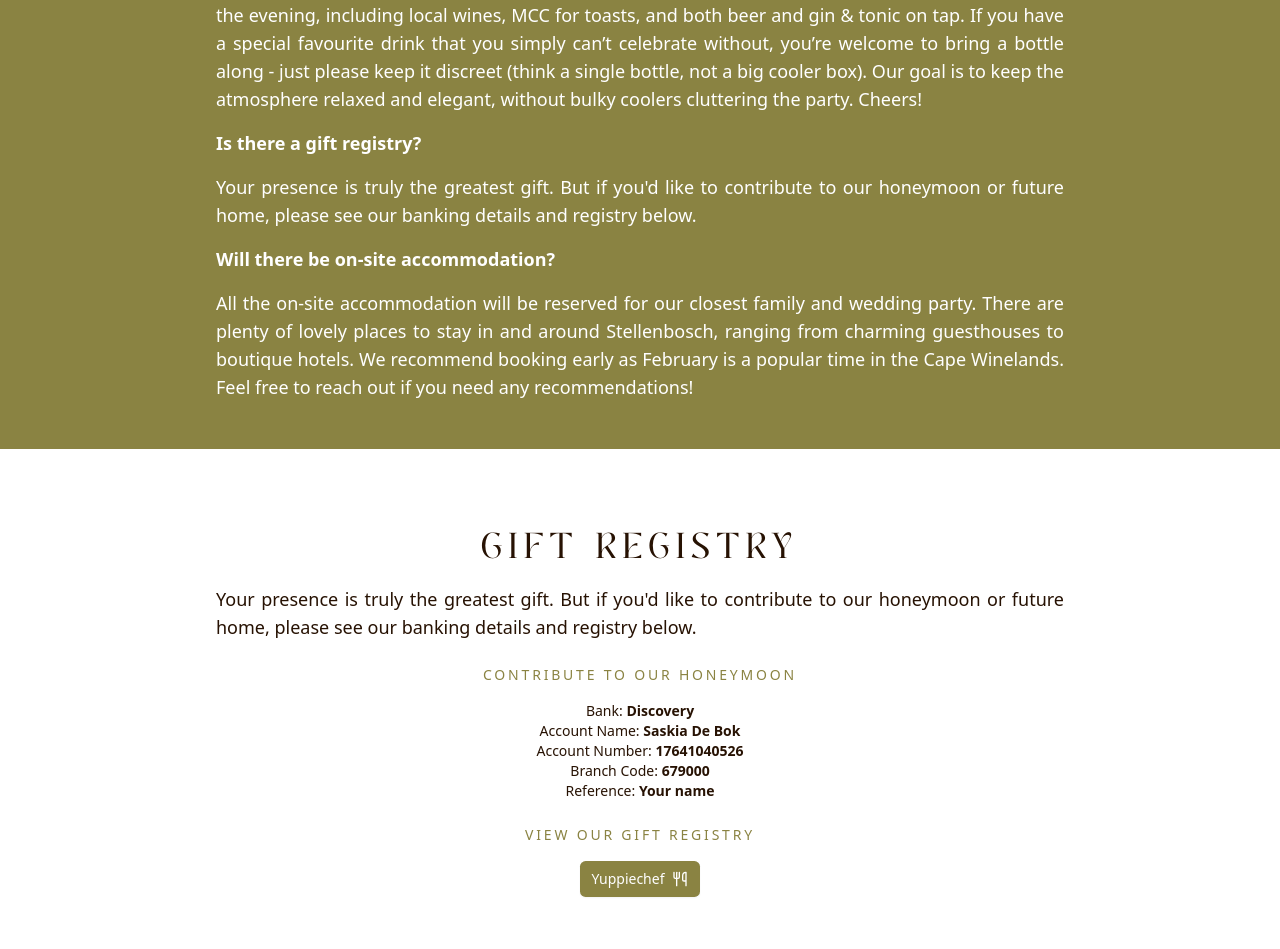
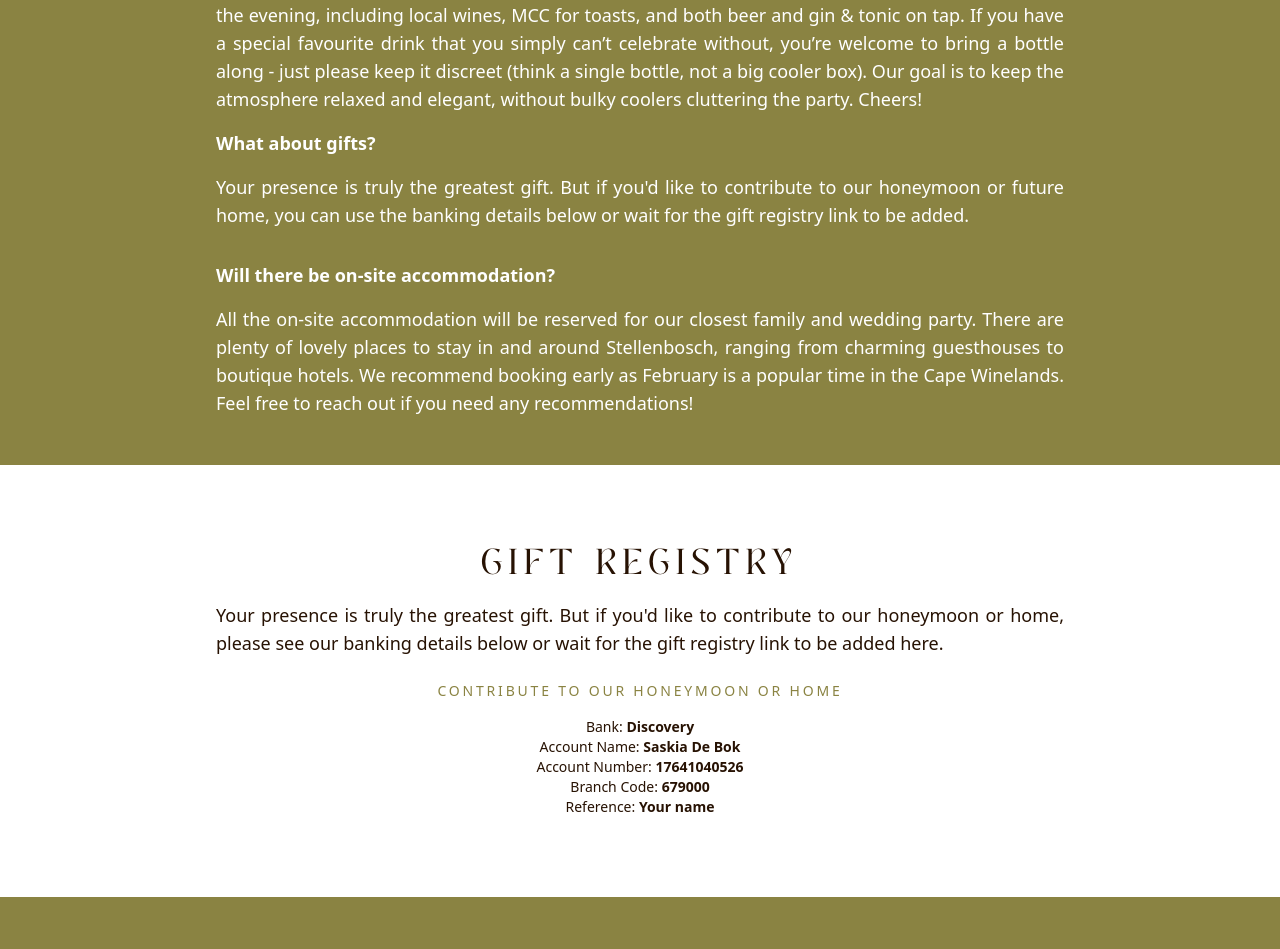
Before and after one commit to dev-pieter/pietsas, a React (Vite) app: page / in a window 1280 px wide. Shown: the part 5343-6292 px from the top of the page. Built offline with nearby package versions, Linux system fonts and the light colour scheme; no server answers.

Commit message:
wip: remove registry link for now

```diff
--- a/src/pages/HomePage.tsx
+++ b/src/pages/HomePage.tsx
@@ -1,5 +1,5 @@
 import { Button } from "@/components/ui/button";
-import { ExternalLink, ForkKnife } from "lucide-react";
+import { ExternalLink } from "lucide-react";
 
 const images = [
   "/images/saspiet-web-14-min.jpg",
@@ -411,12 +411,12 @@ const Homepage = () => {
           </div>
           <div className="pb-4">
             <p className="text-secondary-foreground font-bold mb-4">
-              Is there a gift registry?
+              What about gifts?
             </p>
-            <p className="text-secondary-foreground">
+            <p className="text-secondary-foreground mb-4">
               Your presence is truly the greatest gift. But if you'd like to
-              contribute to our honeymoon or future home, please see our banking
-              details and registry below.
+              contribute to our honeymoon or future home, you can use the banking
+              details below or wait for the gift registry link to be added.
             </p>
           </div>
           <div className="pb-4">
@@ -437,8 +437,8 @@ const Homepage = () => {
           <div className="text-lg max-w-4xl mx-auto px-6">
             <p className="text-[#271203] text-justify mb-6">
               Your presence is truly the greatest gift. But if you'd like to
-              contribute to our honeymoon or future home, please see our banking
-              details and registry below.
+              contribute to our honeymoon or home, please see our banking
+              details below or wait for the gift registry link to be added here.
             </p>
           </div>
           <div className="mb-20 px-6">
@@ -448,7 +448,7 @@ const Homepage = () => {
             <div className="text-lg max-w-4xl mx-auto">
               <div className="text-center">
                 <h3 className="text-sm tracking-[0.2em] uppercase text-secondary mb-4">
-                  Contribute to our honeymoon
+                  Contribute to our honeymoon or home
                 </h3>
                 <p className="text-[#271203] mb-6 text-sm">
                   Bank: <b>Discovery</b> <br />
@@ -457,23 +457,6 @@ const Homepage = () => {
                   Branch Code: <b>679000</b> <br />
                   Reference: <b>Your name</b>
                 </p>
-              </div>
-              <div className="text-center">
-                <h3 className="text-sm tracking-[0.2em] uppercase text-secondary mb-4">
-                  View our gift registry
-                </h3>
-                <Button
-                  variant="secondary"
-                  className="rounded-sm"
-                  onClick={() =>
-                    window.open(
-                      "https://www.yuppiechef.com/yc8959914",
-                      "_blank"
-                    )
-                  }
-                >
-                  Yuppiechef <ForkKnife size={14} />
-                </Button>
               </div>
             </div>
           </div>
```
